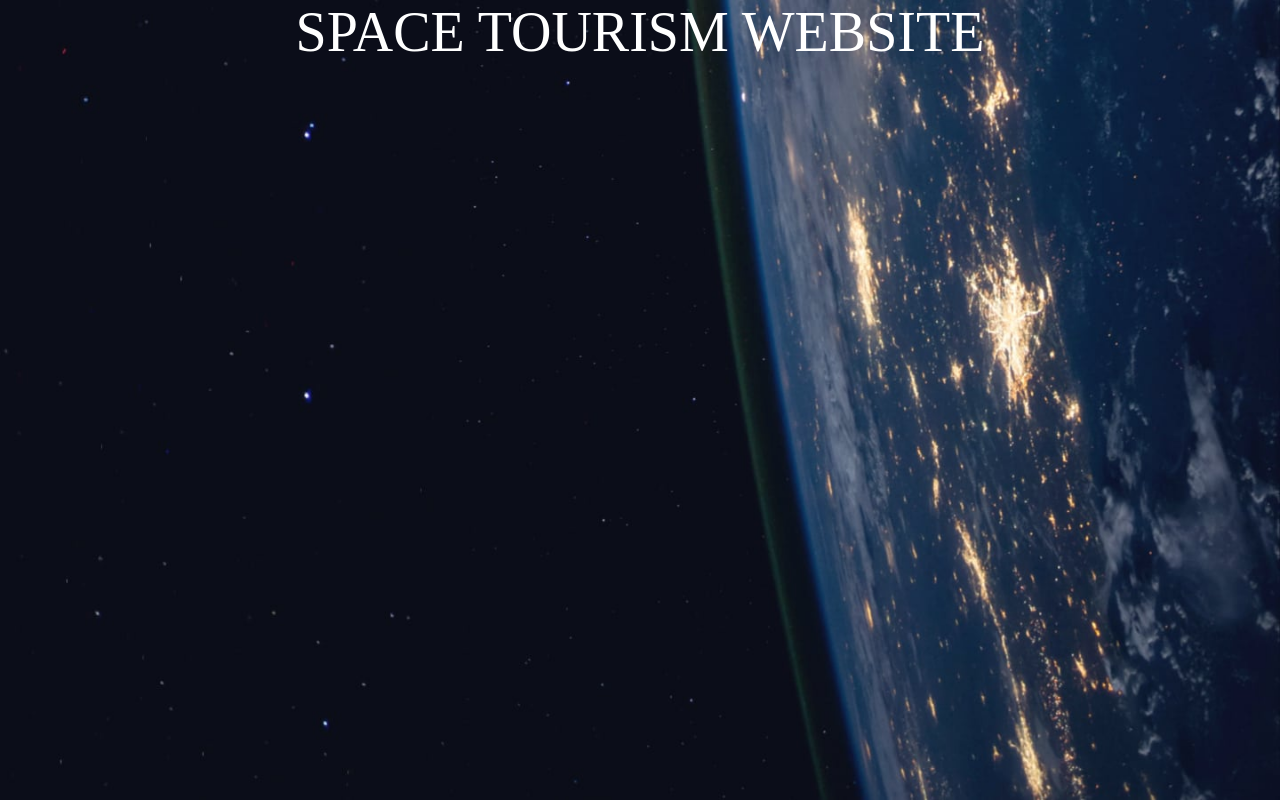
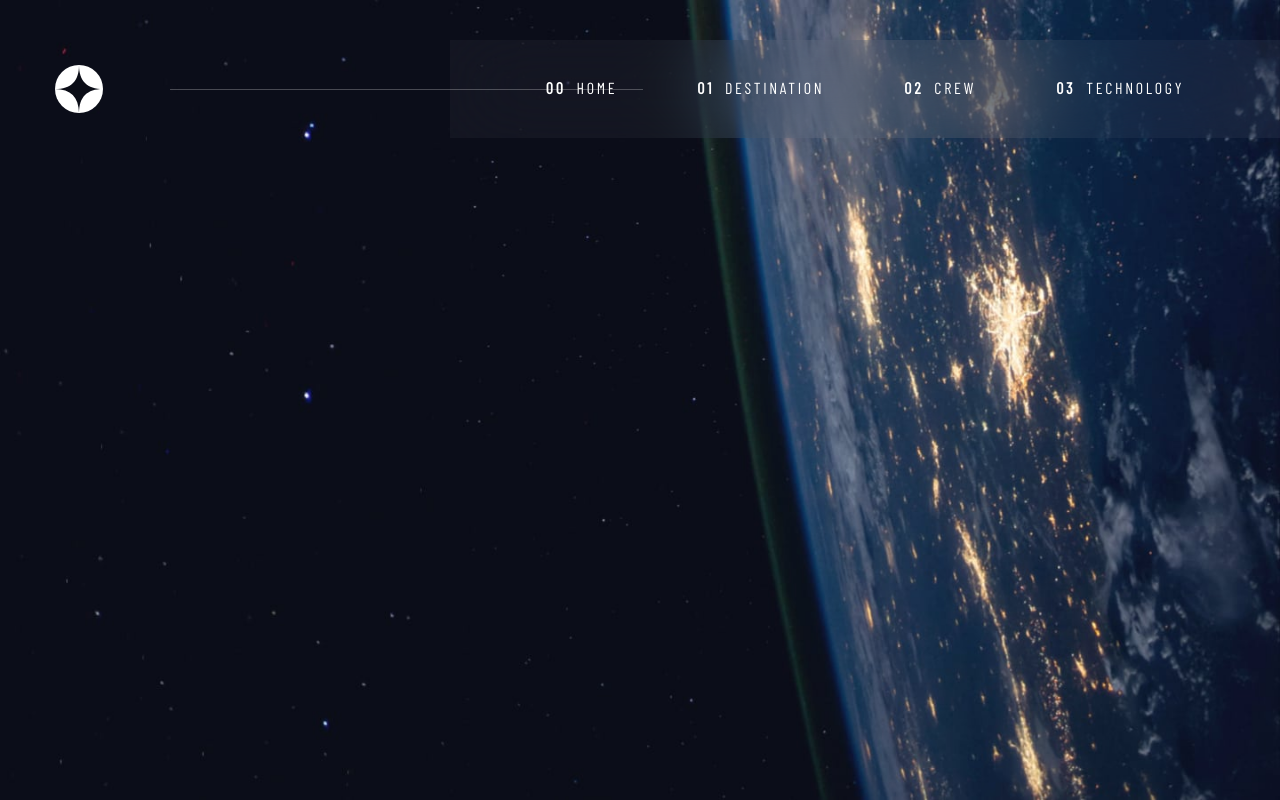
Before and after one commit to Beyond-Logic/Space-Tourism-Website, a React (Vite) app: page / in a window 1280 px wide. Built offline with nearby package versions, Linux system fonts and the light colour scheme; a web font is replaced by a local one.

Commit message:
style: layouts update

```diff
--- a/src/App.jsx
+++ b/src/App.jsx
@@ -1,4 +1,5 @@
 import Container from "./Layouts/Container";
+import InnerContainer from "./Layouts/InnerContainer";
 import { Home } from "./pages";
 
 function App() {
--- a/src/Layouts/Container.jsx
+++ b/src/Layouts/Container.jsx
@@ -1,7 +1,14 @@
 import React from "react";
+import NavBar from "../components/NavBar";
+import InnerContainer from "./InnerContainer";
 
 const Container = ({ children }) => {
-  return <div className="max-w-screen-2xl m-auto bg-primary">{children}</div>;
+  return (
+    <div className="max-w-screen-2xl m-auto bg-background-home-desktop h-screen bg-no-repeat bg-cover">
+      <NavBar />
+      <div className="px-[55px] py-[40px]">{children}</div>
+    </div>
+  );
 };
 
 export default Container;
--- /dev/null
+++ b/src/components/NavBar.jsx
@@ -0,0 +1,31 @@
+import React from "react";
+import Logo from "../assets/shared/logo.svg";
+
+const NavBar = () => {
+  return (
+    <div className="flex justify-between items-center relative pt-10">
+      <div className="flex pl-[55px] justify-between items-center gap-16 ">
+        <img src={Logo} alt="Logo" />
+        <div className="navbar_divider absolute z-10 max-w-[473px] left-[170px]"></div>
+      </div>
+      <div className="navbar flex justify-center items-center max-w-[830px] w-full">
+        <ul className="flex gap-12 uppercase">
+          <li>
+            <span>00</span>Home
+          </li>
+          <li>
+            <span>01</span>Destination
+          </li>
+          <li>
+            <span>02</span>Crew
+          </li>
+          <li>
+            <span>03</span>Technology
+          </li>
+        </ul>
+      </div>
+    </div>
+  );
+};
+
+export default NavBar;
--- a/src/index.css
+++ b/src/index.css
@@ -78,3 +78,44 @@ p {
   line-height: 32px;
   color: #ffffff;
 }
+
+.navbar {
+  min-height: 96px;
+  background: rgba(255, 255, 255, 0.04);
+  backdrop-filter: blur(40.7742px);
+  color: #fff;
+}
+
+.navbar ul {
+  overflow: hidden;
+}
+
+.navbar ul li {
+  display: block;
+  padding: 38px 16px;
+  font-family: "Barlow Condensed";
+  font-style: normal;
+  font-weight: 400;
+  font-size: 16px;
+  line-height: 19px;
+  letter-spacing: 2.7px;
+  cursor: pointer;
+  border-bottom: 3px solid transparent;
+}
+
+.navbar ul li:hover {
+  border-bottom: 3px solid #fff;
+}
+
+.navbar span {
+  font-weight: 700;
+  padding-right: 11px;
+}
+
+.navbar_divider {
+  height: 1px;
+  background: #ffffff;
+  mix-blend-mode: normal;
+  opacity: 0.25;
+  width: 100%;
+}
--- a/src/pages/Home.jsx
+++ b/src/pages/Home.jsx
@@ -1,14 +1,9 @@
 import React from "react";
-import InnerContainer from "../Layouts/InnerContainer";
 
 const Home = () => {
   return (
     <>
-      <div className="bg-background-home-desktop h-screen bg-no-repeat bg-cover">
-        <InnerContainer>
-          <h3 className="text-center">SPACE TOURISM WEBSITE</h3>
-        </InnerContainer>
-      </div>
+      <div></div>
     </>
   );
 };
```
